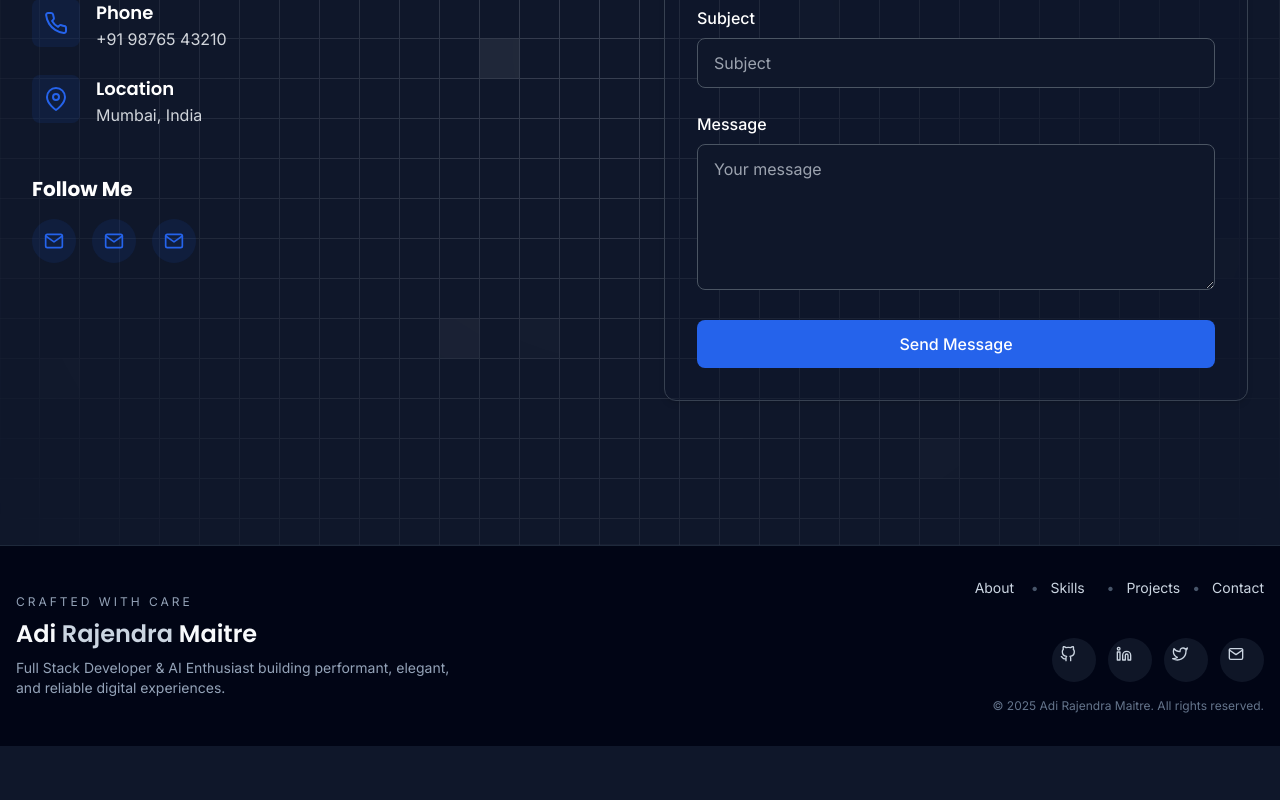
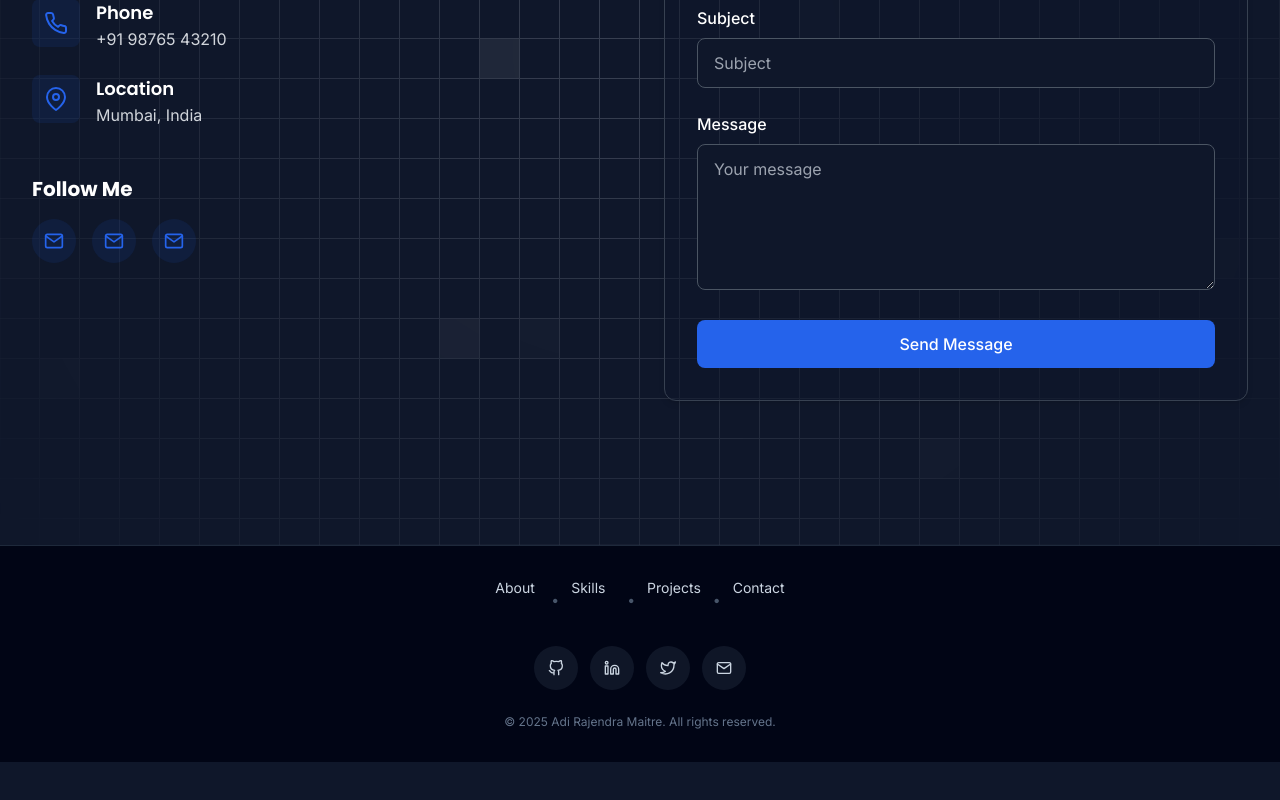
Before and after one commit to IchigoSolos69/portfolio_website, a React (Vite) app: page / in a window 1280 px wide. Shown: the part 5845-6645 px from the top of the page. Built offline with nearby package versions, Linux system fonts and the light colour scheme.

Commit message:
Update Footer.tsx

```diff
--- a/src/components/Footer.tsx
+++ b/src/components/Footer.tsx
@@ -24,46 +24,33 @@ const Footer = () => {
 
   return (
     <footer className="bg-slate-950/95 text-slate-200 border-t border-slate-800">
-      <div className="max-w-7xl mx-auto px-4 py-6 md:py-8 flex flex-col gap-6 md:flex-row md:items-center md:justify-between">
-        <div className="space-y-2">
-          <p className="text-xs uppercase tracking-[0.25em] text-slate-400">
-            Crafted with care
-          </p>
-          <h3 className="text-xl md:text-2xl font-semibold text-slate-50">
-            Adi <span className="text-slate-300">Rajendra</span> Maitre
-          </h3>
-          <p className="text-sm text-slate-400 max-w-md">
-            Full Stack Developer &amp; AI Enthusiast building performant, elegant, and reliable digital experiences.
-          </p>
-        </div>
-
-        <div className="flex flex-col items-start md:items-end gap-4">
-          <div className={`flex ${isMobile ? 'flex-wrap gap-2' : 'gap-3'} text-sm text-slate-300`}>
+      <div className="max-w-7xl mx-auto px-4 py-6 md:py-8 flex flex-col items-center gap-6">
+        <div className="flex flex-wrap items-center justify-center gap-3 text-sm text-slate-300">
           <a href="#about" className="hover:text-slate-100 transition-colors tap-target focus-ring">
             About
           </a>
-            {!isMobile && <span className="text-slate-600">•</span>}
+          <span className="text-slate-600">•</span>
           <a href="#skills" className="hover:text-slate-100 transition-colors tap-target focus-ring">
             Skills
           </a>
-            {!isMobile && <span className="text-slate-600">•</span>}
+          <span className="text-slate-600">•</span>
           <a href="#projects" className="hover:text-slate-100 transition-colors tap-target focus-ring">
             Projects
           </a>
-            {!isMobile && <span className="text-slate-600">•</span>}
+          <span className="text-slate-600">•</span>
           <a href="#contact" className="hover:text-slate-100 transition-colors tap-target focus-ring">
             Contact
           </a>
         </div>
 
-          <div className="flex space-x-3">
+        <div className="flex items-center justify-center gap-3">
           {socialLinks.map((link, index) => (
             <a
               key={index}
               href={link.url}
               target={link.url.startsWith('http') ? "_blank" : undefined}
               rel={link.url.startsWith('http') ? "noopener noreferrer" : undefined}
-                className="bg-slate-800/50 text-slate-300 p-2 rounded-full hover:bg-primary hover:text-white transition-colors tap-target focus-ring"
+              className="bg-slate-800/50 text-slate-300 p-2 rounded-full hover:bg-primary hover:text-white transition-colors tap-target focus-ring flex items-center justify-center"
               aria-label={link.label}
             >
               <link.icon className="w-4 h-4" />
@@ -71,9 +58,8 @@ const Footer = () => {
           ))}
         </div>
 
-          <div className="text-xs text-slate-500">
+        <div className="text-xs text-slate-500 text-center">
           &copy; {currentYear} Adi Rajendra Maitre. All rights reserved.
-          </div>
         </div>
       </div>
     </footer>
```
Lines whose indentation alone changed are shown as unchanged.
